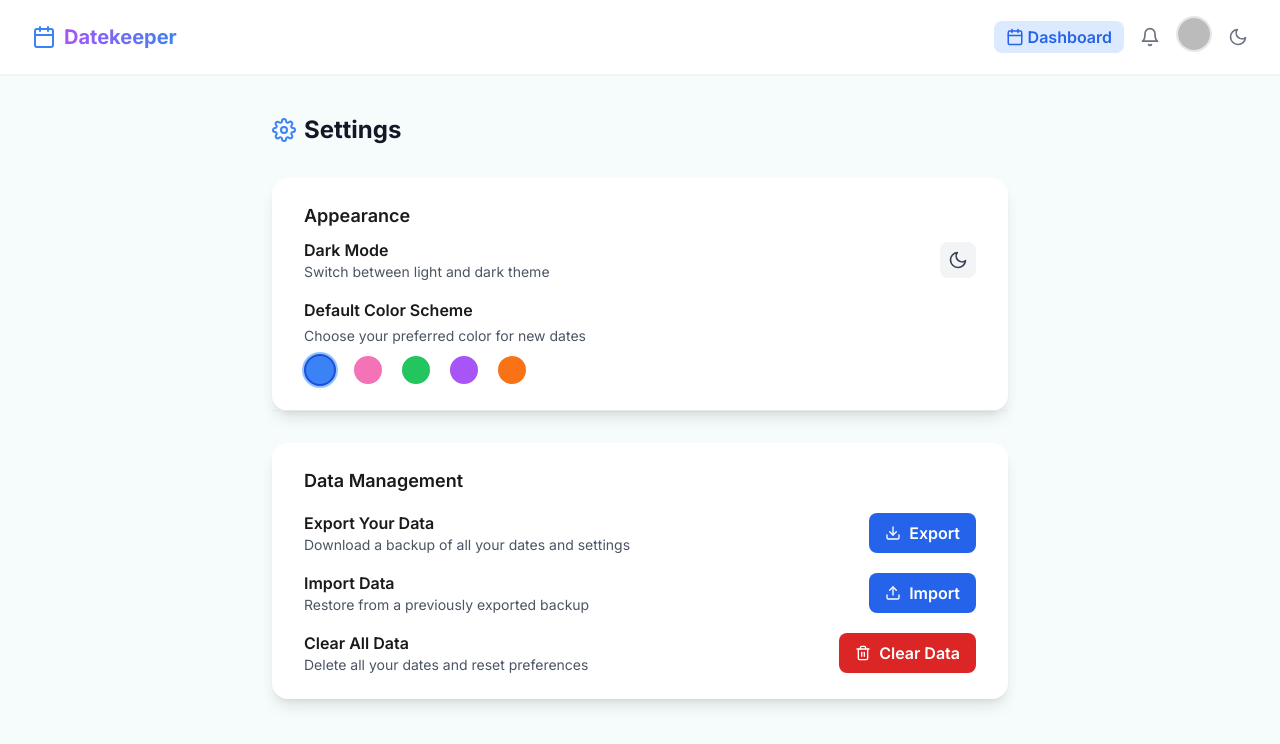
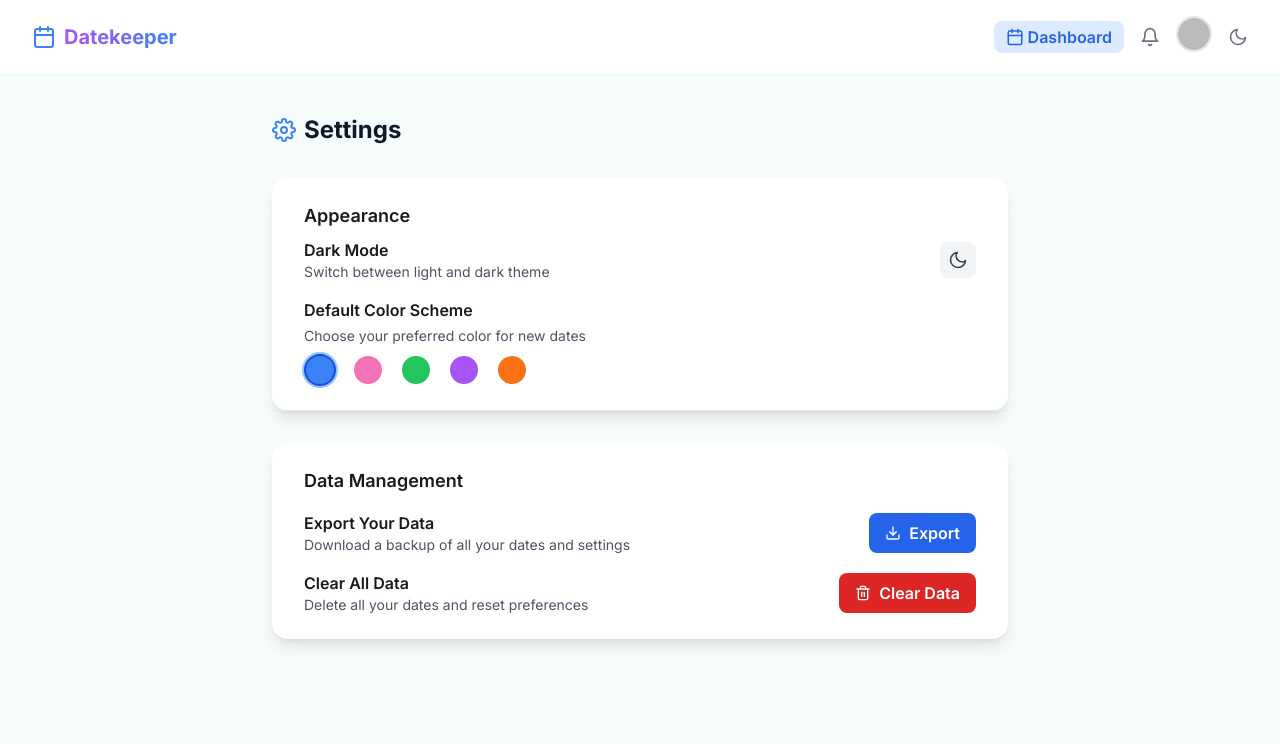
Before and after one commit to shaibs3/DateKeeper, a Next.js app: page /settings in a window 1280 px wide. Shown: the top 744 px of the page. Built offline with nearby package versions, Linux system fonts and the light colour scheme; no server answers; sample sign-in values are in the browser's storage.

Commit message:
Remove Import Data option from Data Management section in settings page

```diff
--- a/src/app/settings/page.tsx
+++ b/src/app/settings/page.tsx
@@ -78,15 +78,6 @@ export default function SettingsPage() {
               </div>
               <div className="flex items-center justify-between">
                 <div>
-                  <div className="font-semibold">Import Data</div>
-                  <div className="text-gray-600 text-sm">Restore from a previously exported backup</div>
-                </div>
-                <button className="flex items-center gap-2 px-4 py-2 bg-blue-600 text-white rounded-lg font-semibold hover:bg-blue-700">
-                  <FiUpload /> Import
-                </button>
-              </div>
-              <div className="flex items-center justify-between">
-                <div>
                   <div className="font-semibold">Clear All Data</div>
                   <div className="text-gray-600 text-sm">Delete all your dates and reset preferences</div>
                 </div>
```
